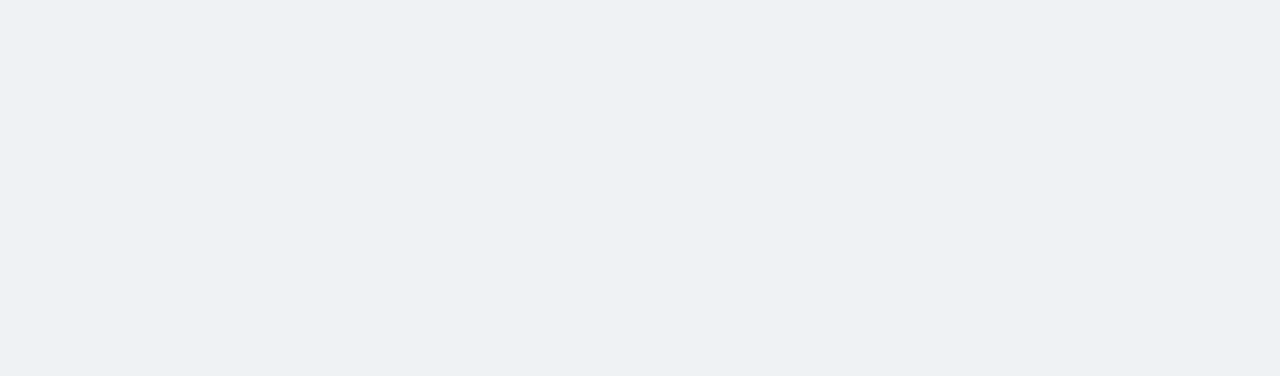
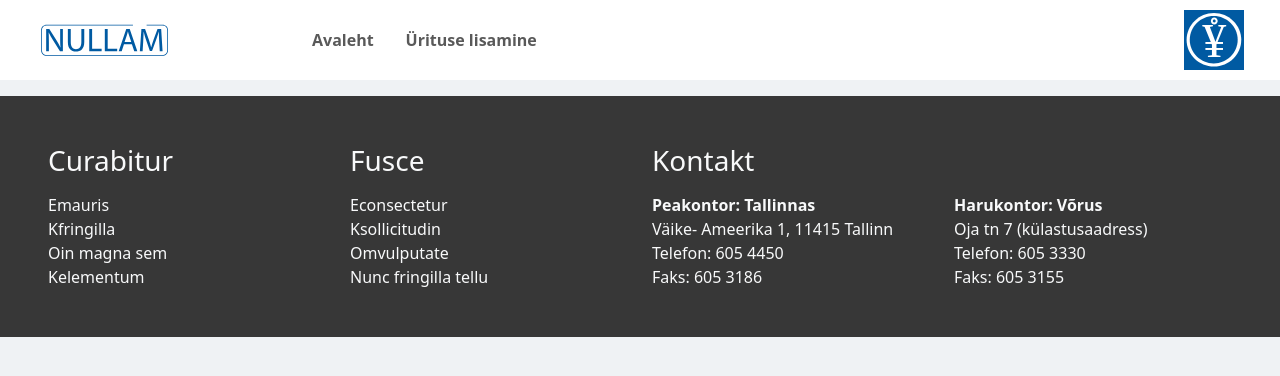
Before and after one commit to nikitaviira/programmeerija_prooviylesanne, a Vue app in the folder frontend/: page / in a window 1280 px wide. Before the commit this address had no page. Shown: the top 376 px of the page. Built offline with nearby package versions, Linux system fonts and the light colour scheme.

Commit message:
Add navbar and footer components

```diff
--- a/frontend/src/App.vue
+++ b/frontend/src/App.vue
@@ -1,10 +1,12 @@
-<script setup lang="ts">
-</script>
-
 <template>
-
+  <div class="container px-0 main">
+    <NavBar />
+    <RouterView />
+    <Footer />
+  </div>
 </template>
 
-<style scoped>
-
-</style>
+<script setup lang="ts">
+  import NavBar from '@/components/NavBar.vue';
+  import Footer from '@/components/Footer.vue';
+</script>
--- /dev/null
+++ b/frontend/src/components/Footer.vue
@@ -0,0 +1,72 @@
+<template>
+  <footer class="text-light">
+    <div class="mt-3">
+      <div class="row p-5">
+        <div class="footer-col col-lg-3 col-sm-6 mb-4 mb-lg-0">
+          <h3 class="fw-normal">
+            Curabitur
+          </h3>
+          <p>Emauris</p>
+          <p>Kfringilla</p>
+          <p>Oin magna sem</p>
+          <p>Kelementum</p>
+        </div>
+
+        <div class="footer-col col-lg-3 col-sm-6 mb-4 mb-lg-0">
+          <h3 class="fw-normal">
+            Fusce
+          </h3>
+          <p>Econsectetur</p>
+          <p>Ksollicitudin</p>
+          <p>Omvulputate</p>
+          <p>Nunc fringilla tellu</p>
+        </div>
+
+        <div class="footer-col col-lg-3 col-sm-6 mb-2 mb-lg-0">
+          <h3 class="fw-normal">
+            Kontakt
+          </h3>
+          <p><b>Peakontor: Tallinnas</b></p>
+          <p>Väike- Ameerika 1, 11415 Tallinn</p>
+          <p>Telefon: 605 4450</p>
+          <p>Faks: 605 3186</p>
+        </div>
+
+        <div class="footer-col col-lg-3 col-sm-6">
+          <h3 class="fw-normal empty-title d-none d-sm-block"/>
+          <p><b>Harukontor: Võrus</b></p>
+          <p>Oja tn 7 (külastusaadress)</p>
+          <p>Telefon: 605 3330</p>
+          <p>Faks: 605 3155</p>
+        </div>
+      </div>
+    </div>
+  </footer>
+</template>
+
+<script setup lang="ts">
+
+</script>
+
+<style lang="scss" scoped>
+  @import "@/assets/scss/variables";
+
+  footer {
+    background: $footer-color;
+  }
+
+  p {
+    margin: 0;
+  }
+
+  .empty-title {
+    &:before {
+      content: "-";
+    }
+    visibility: hidden;
+  }
+
+  .footer-col p:first-of-type {
+    margin-top: 15px;
+  }
+</style>
--- /dev/null
+++ b/frontend/src/components/NavBar.vue
@@ -0,0 +1,99 @@
+<template>
+  <nav class="navbar mb-3 bg-white navbar-expand-sm">
+    <div class="container-fluid">
+      <span class="navbar-brand mx-sm-4">
+        <img
+          src="@/assets/images/logo.svg"
+          alt="logo"
+        >
+      </span>
+      <button
+        ref="navbarToggler"
+        class="navbar-toggler"
+        type="button"
+        data-bs-toggle="collapse"
+        data-bs-target="#navbarNavAltMarkup"
+        aria-controls="navbarNavAltMarkup"
+        aria-expanded="false"
+        aria-label="Toggle navigation"
+      >
+        <span class="navbar-toggler-icon"/>
+      </button>
+      <div
+        id="navbarNavAltMarkup"
+        class="collapse navbar-collapse"
+      >
+        <div class="navbar-nav">
+          <router-link
+            class="nav-link d-flex align-items-center px-3"
+            active-class="active"
+            to="/"
+            exact
+            @click="hideNavBar"
+          >
+            Avaleht
+          </router-link>
+          <router-link
+            class="nav-link d-flex align-items-center px-3"
+            active-class="active"
+            to="/add-event"
+            @click="hideNavBar"
+          >
+            Ürituse lisamine
+          </router-link>
+        </div>
+      </div>
+      <img
+        src="@/assets/images/symbol.svg"
+        alt="symbol"
+        class="mx-4 d-none d-md-block"
+      >
+    </div>
+  </nav>
+</template>
+
+<script setup lang="ts">
+  import { ref } from 'vue';
+
+  const navbarToggler = ref<HTMLButtonElement>();
+
+  function hideNavBar() {
+    if (!navbarToggler.value?.classList.contains('collapsed')) {
+      navbarToggler.value?.click();
+    }
+  }
+</script>
+
+<style lang="scss" scoped>
+  @import "@/assets/scss/variables";
+
+  @media (min-width: $screen-sm) {
+    .navbar {
+      height: 80px;
+      font-weight: bold;
+      padding: 0;
+    }
+    .navbar > .container-fluid, .navbar-collapse, .nav-link, .navbar-nav {
+      height: 100%;
+    }
+    .navbar-nav {
+      margin-left: 10%;
+    }
+  }
+
+  nav .nav-link.router-link-active,
+  nav .nav-link.router-link-exact-active {
+    background-color: $secondary-color;
+    color: white;
+  }
+
+  .nav-link:hover {
+    cursor: pointer;
+    color: inherit;
+    background-color: color-mix(in srgb, $secondary-color, transparent 70%);
+  }
+
+  .navbar-toggler:focus {
+    box-shadow: none;
+  }
+</style>
```
